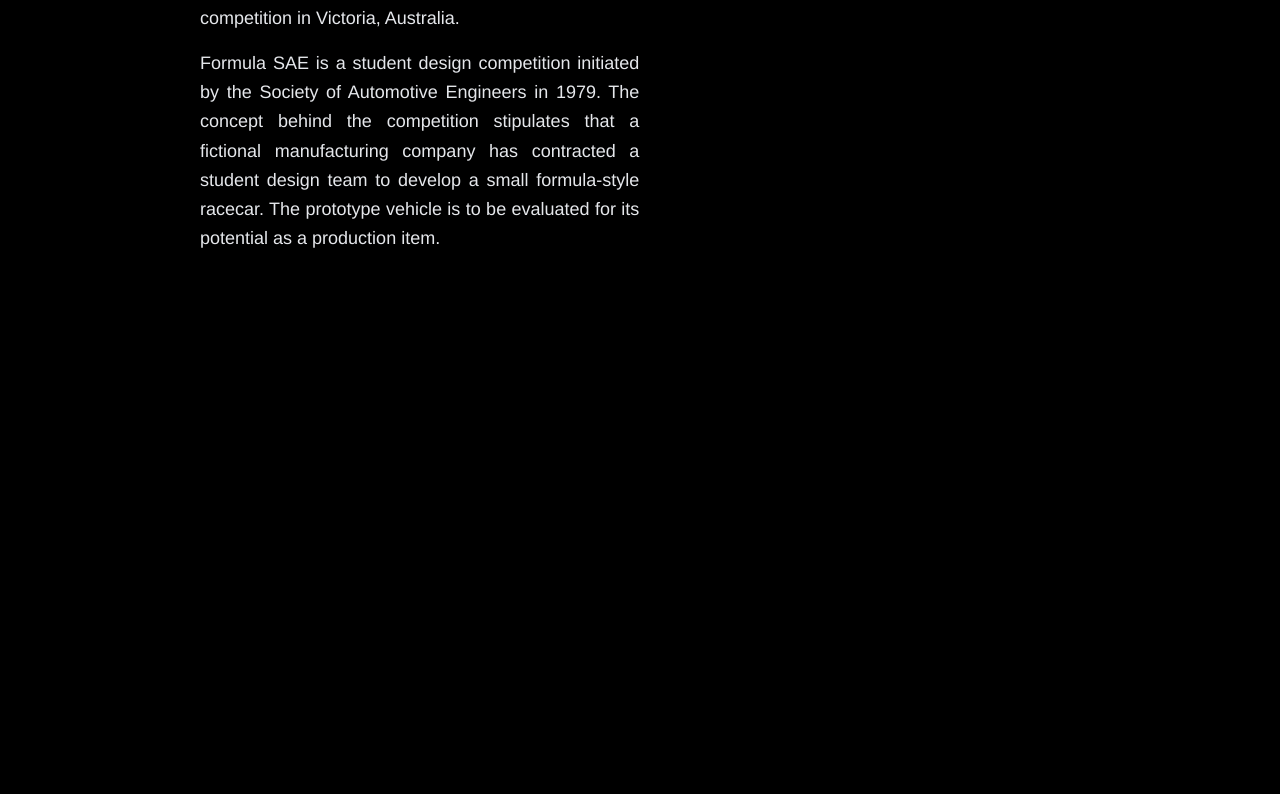
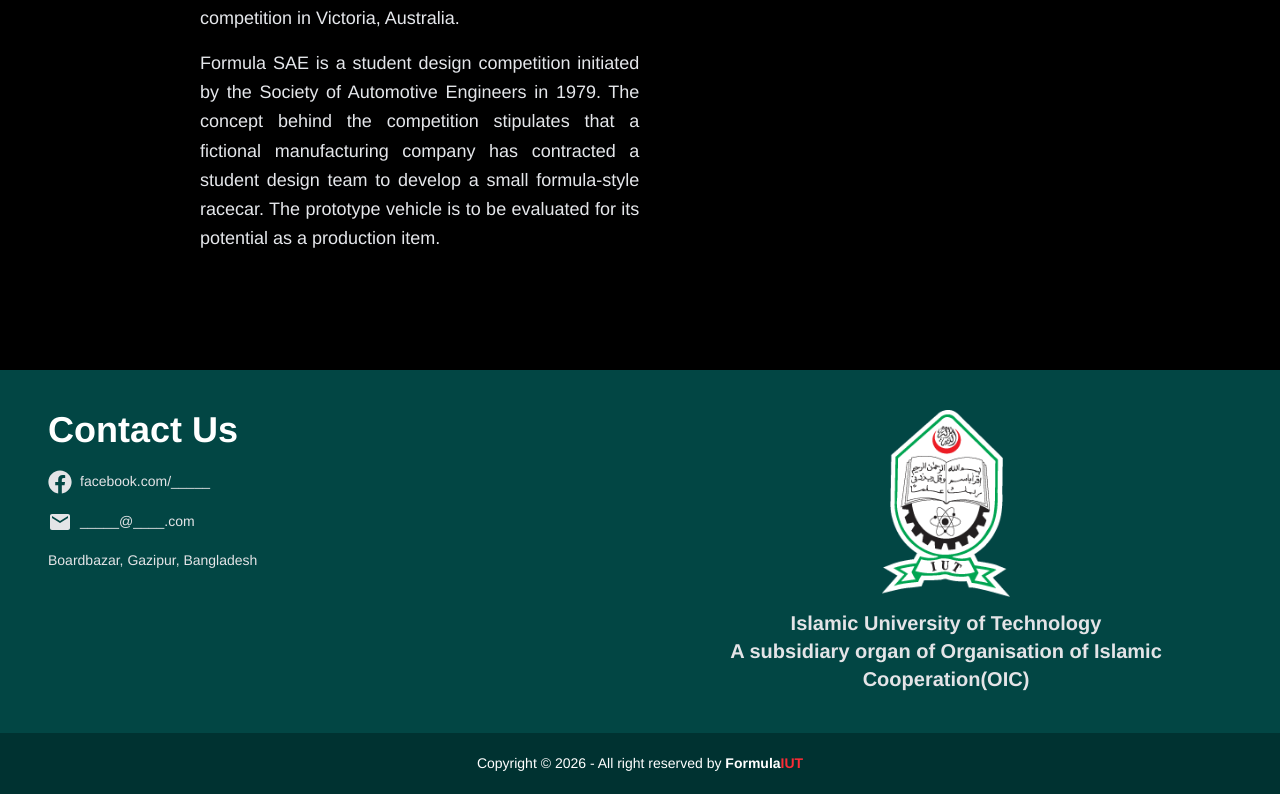
Before and after one commit to didarulshahriar37/Formula-IUT-Website, a React (Vite) app: page / in a window 1280 px wide. Shown: the part 1790-2584 px from the top of the page. Before the commit the page ends 2044 px from the top, so only its background shows below. Built offline with nearby package versions, Linux system fonts and the light colour scheme.

Commit message:
modified footer, Team, and Home page

```diff
--- a/package.json
+++ b/package.json
@@ -14,6 +14,7 @@
     "lucide-react": "^0.563.0",
     "react": "^19.2.0",
     "react-dom": "^19.2.0",
+    "react-icons": "^5.5.0",
     "react-router": "^7.13.0",
     "swiper": "^12.1.0",
     "tailwindcss": "^4.1.18"
@@ -23,6 +24,7 @@
     "@types/react": "^19.2.7",
     "@types/react-dom": "^19.2.3",
     "@vitejs/plugin-react": "^5.1.1",
+    "daisyui": "^5.5.18",
     "eslint": "^9.39.1",
     "eslint-plugin-react-hooks": "^7.0.1",
     "eslint-plugin-react-refresh": "^0.4.24",
--- a/src/components/shared/Footer/Footer.jsx
+++ b/src/components/shared/Footer/Footer.jsx
@@ -1,9 +1,44 @@
 import React from 'react';
+import iutLogo from "../../../assets/IUT.png";
+import { FaFacebook } from 'react-icons/fa';
+import { MdEmail } from 'react-icons/md';
 
 const Footer = () => {
     return (
         <div>
-
+            <div className="bg-[#024644] text-neutral-content py-10">
+                <div className="container mx-auto px-4 sm:px-6 lg:px-8 xl:px-12 2xl:px-16 max-w-10xl flex flex-col md:flex-row items-center md:items-start justify-between gap-10">
+                    <nav className="w-full md:w-1/2">
+                        <h6 className="text-white text-3xl md:text-4xl font-bold text-left">Contact Us</h6>
+                        <div className="space-y-4 mt-5 text-left">
+                            <a className='flex gap-2 items-center justify-start'>
+                            <FaFacebook className='w-6 h-6' />
+                            <p>facebook.com/_____</p>
+                            </a>
+                            <a className='flex gap-2 items-center justify-start'>
+                            <MdEmail className='w-6 h-6' />
+                            <p>_____@____.com</p>
+                            </a>
+                            <p>Boardbazar, Gazipur, Bangladesh</p>
+                        </div>
+                    </nav>
+                    <aside className='flex flex-col items-center text-center w-full md:w-1/2'>
+                        <a href='https://www.iutoic-dhaka.edu/'>
+                            <img src={iutLogo} alt="" className='w-24 sm:w-28 md:w-32 h-auto block mx-auto' />
+                        </a>
+                        <a href='https://www.iutoic-dhaka.edu/' className='text-lg sm:text-xl font-bold mt-3'>
+                            Islamic University of Technology
+                            <br />
+                            A subsidiary organ of Organisation of Islamic Cooperation(OIC)
+                        </a>
+                    </aside>
+                </div>
+            </div>
+            <div>
+                <aside className='p-5 text-center bg-[#003231]'>
+                    <p>Copyright © {new Date().getFullYear()} - All right reserved by <span className='font-bold'>Formula<span className='text-red-500'>IUT</span></span></p>
+                </aside>
+            </div>
         </div>
     );
 };
--- a/src/index.css
+++ b/src/index.css
@@ -1,5 +1,27 @@
 @import "tailwindcss";
+@plugin "daisyui";
 
 .active{
     color: red;
 }
+
+html,
+body,
+#root {
+    height: 100%;
+}
+
+body {
+    display: flex;
+    flex-direction: column;
+}
+
+#root {
+    flex: 1;
+    display: flex;
+    flex-direction: column;
+}
+
+main {
+    flex: 1;
+}
--- a/src/pages/About/About.jsx
+++ b/src/pages/About/About.jsx
@@ -4,10 +4,12 @@
 
 const About = () => {
     return (
-        <div className='relative w-full h-svh min-h-80'>
-            <img src={AboutUs} alt="" className='w-full h-full object-cover' />
-            <div className='absolute left-0 right-0 bottom-0 h-1/3 bg-linear-to-b from-transparent to-black pointer-events-none'></div>
-            <div className='px-5 md:px-0'>
+        <div className='bg-black'>
+            <div className='relative w-full h-svh min-h-80'>
+                <img src={AboutUs} alt="" className='w-full h-full object-cover' />
+                <div className='absolute left-0 right-0 bottom-0 h-1/3 bg-linear-to-b from-transparent to-black pointer-events-none'></div>
+            </div>
+            <div className='px-5 md:px-0 pb-16'>
                 <div>
                     <h2 className='text-4xl md:text-6xl font-extrabold text-white text-center mt-20 mb-20 w-11/12 mx-auto'>About Us</h2>
                 </div>
--- a/src/pages/Home/Home.jsx
+++ b/src/pages/Home/Home.jsx
@@ -4,13 +4,13 @@
 
 const Home = () => {
     return (
-        <div className='bg-black'>
-            <div className='w-full'>
+        <div className='bg-black pb-9'>
+            <div className='w-full bg-black'>
                 <Slider></Slider>
             </div>
             <div className='w-11/12 mx-auto'>
                 <h2 className='text-4xl md:text-6xl font-extrabold text-white text-center border-b-3 border-red-500 pb-5 mt-20 mb-20 w-11/12 mx-auto'>Welcome</h2>
-                <div>
+                <div className='mb-20'>
                     <Intro></Intro>
                 </div>
             </div>
--- a/src/pages/Home/Intro/Intro.jsx
+++ b/src/pages/Home/Intro/Intro.jsx
@@ -3,7 +3,7 @@
 
 const Intro = () => {
     return (
-        <div className='w-9/12 mx-auto space-y-16 md:space-y-24'>
+        <div className='md:w-9/12 mx-auto space-y-16 md:space-y-24'>
             <div>
                 <div className='flex flex-col md:flex-row items-stretch gap-8 md:gap-12 lg:gap-16'>
                     <div className='w-full md:w-7/12 h-full'>
--- a/src/pages/Team/Team.jsx
+++ b/src/pages/Team/Team.jsx
@@ -3,10 +3,12 @@
 
 const Team = () => {
     return (
-        <div className='relative w-full h-svh min-h-80'>
-            <img src={TeamPhoto} alt="" className='w-full h-full object-cover' />
-            <div className='absolute left-0 right-0 bottom-0 h-1/3 bg-linear-to-b from-transparent to-black pointer-events-none'></div>
-            <div className='px-5 md:px-0'>
+        <div className='bg-black'>
+            <div className='relative w-full h-svh min-h-80'>
+                <img src={TeamPhoto} alt="" className='w-full h-full object-cover' />
+                <div className='absolute left-0 right-0 bottom-0 h-1/3 bg-linear-to-b from-transparent to-black pointer-events-none'></div>
+            </div>
+            <div className='px-5 md:px-0 pb-16'>
                 <div>
                     <h2 className='text-4xl md:text-6xl font-extrabold text-white text-center mt-20 mb-20 w-11/12 mx-auto'>Meet Our Team</h2>
                 </div>
```
Also changed, not shown: src/root/Root.jsx (line endings or trailing spaces), 1 other file (tests, documents, lock files or other folders).
